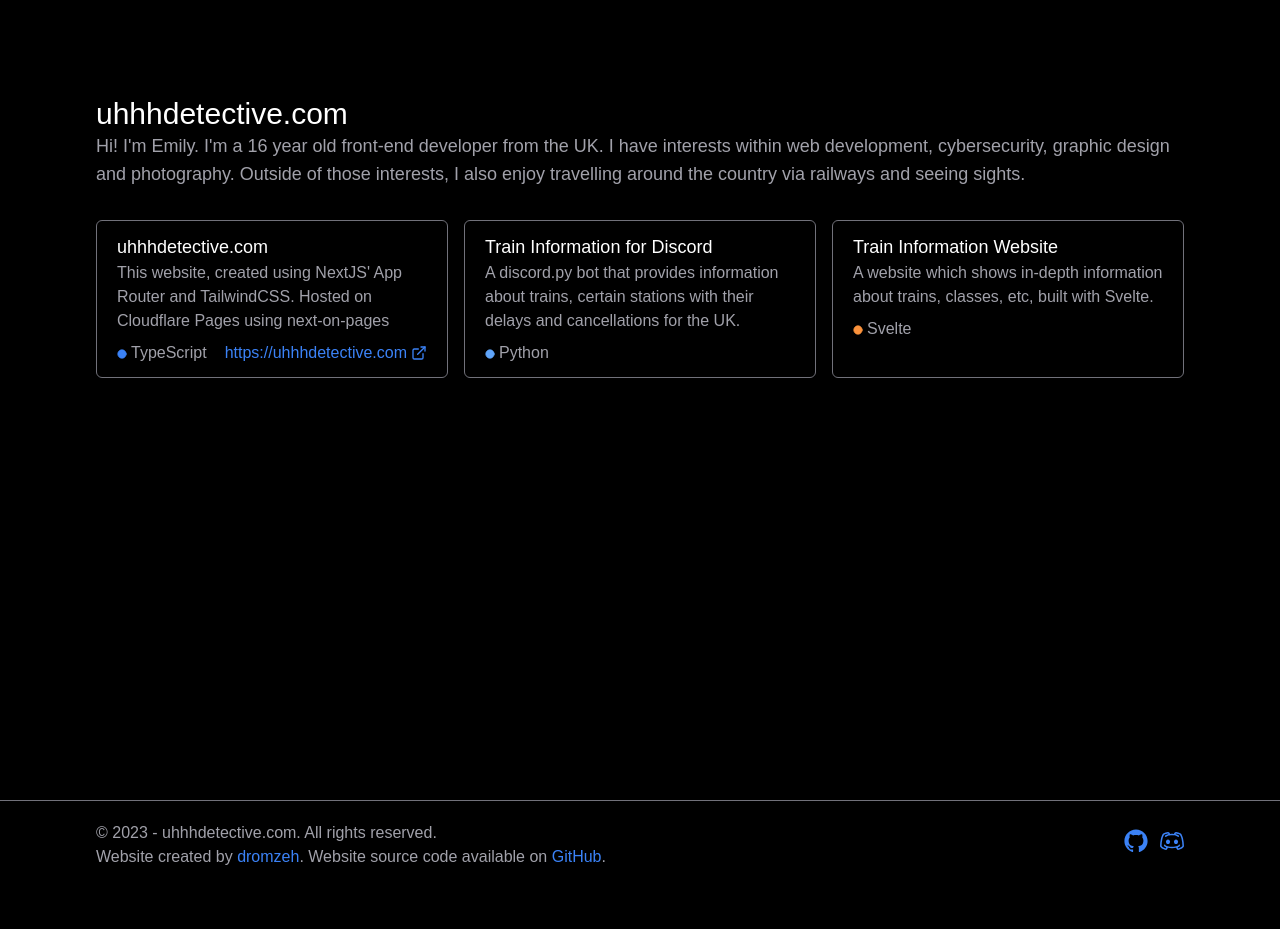
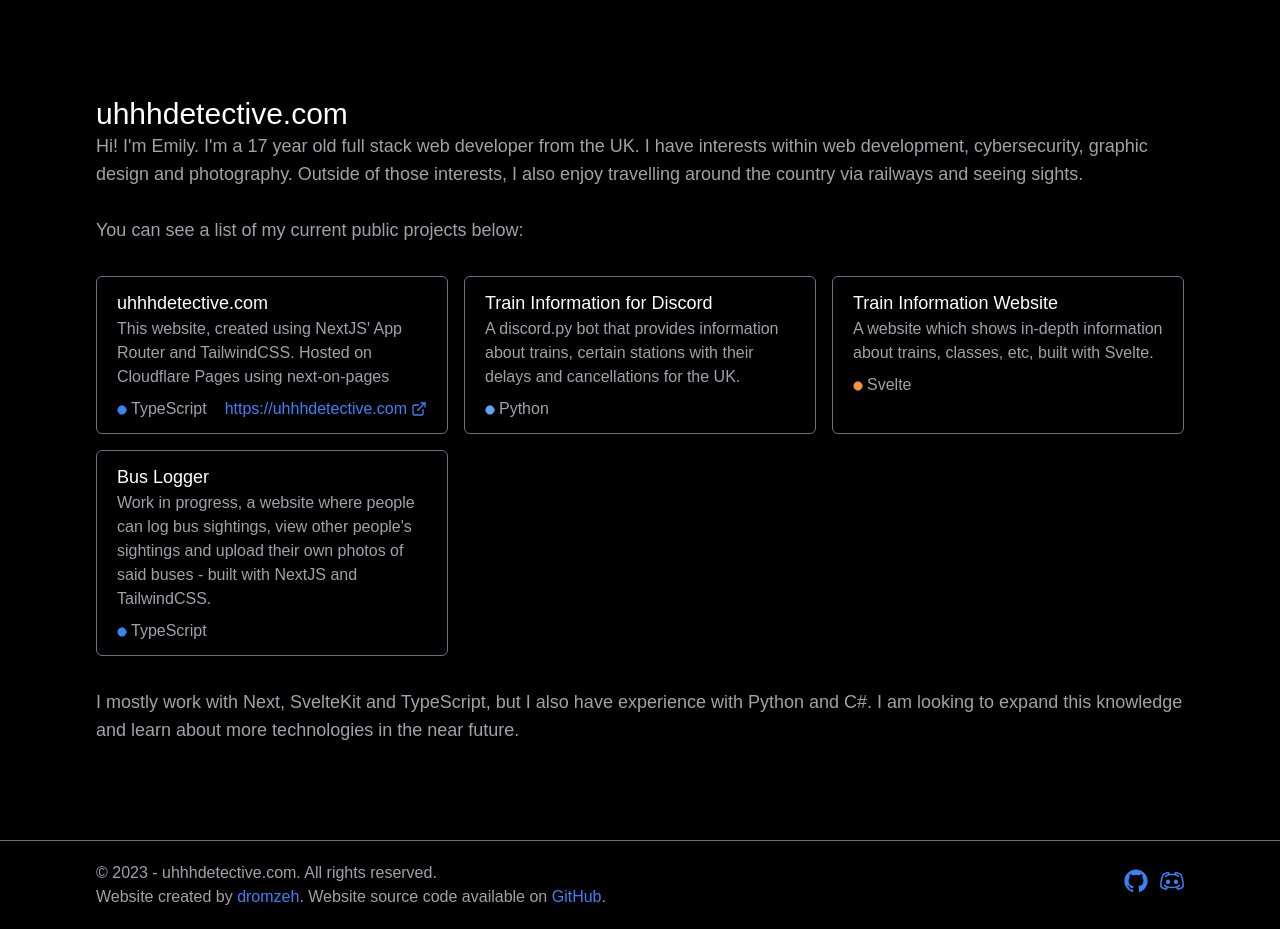
Before and after one commit to detectve/uhhhdetective.com, a Next.js app: page / in a window 1280 px wide. Before the commit the page ends 889 px from the top, so only its background shows below. Built offline with nearby package versions, Linux system fonts and the light colour scheme; a web font is replaced by a local one.

Commit message:
feat: add new project and more information

```diff
--- a/src/app/page.tsx
+++ b/src/app/page.tsx
@@ -2,20 +2,28 @@ import Image from 'next/image'
 import { ProjectsContainer } from '@/components/projects/projectsContainer'
 
 export default function Home() {
-    let age = 16
+    let age = 17
     return (
         <div>
             <h1 className="text-3xl">uhhhdetective.com</h1>
             <p className="text-lg text-zinc-400">
-                Hi! I&apos;m Emily. I&apos;m a {age} year old front-end
+                Hi! I&apos;m Emily. I&apos;m a {age} year old full stack web
                 developer from the UK. I have interests within web development,
                 cybersecurity, graphic design and photography. Outside of those
                 interests, I also enjoy travelling around the country via
                 railways and seeing sights.
-            </p>
+                <br />
+                <br />
+                You can see a list of my current public projects below:
+           </p>
             <div>
                 <ProjectsContainer />
             </div>
+            <p className="text-lg text-zinc-400">
+                I mostly work with Next, SvelteKit and TypeScript, but I also have
+                 experience with Python and C#. I am looking to expand this knowledge
+                 and learn about more technologies in the near future.
+            </p>
         </div>
     )
 }
--- a/src/data/projects.json
+++ b/src/data/projects.json
@@ -18,6 +18,12 @@
             "name": "Train Information Website",
             "primaryLanguage": "Svelte",
             "description": "A website which shows in-depth information about trains, classes, etc, built with Svelte."
+        },
+        {
+            "id": 4,
+            "name": "Bus Logger",
+            "primaryLanguage": "TypeScript",
+            "description": "Work in progress, a website where people can log bus sightings, view other people's sightings and upload their own photos of said buses - built with NextJS and TailwindCSS."
         }
     ]
 }
```
